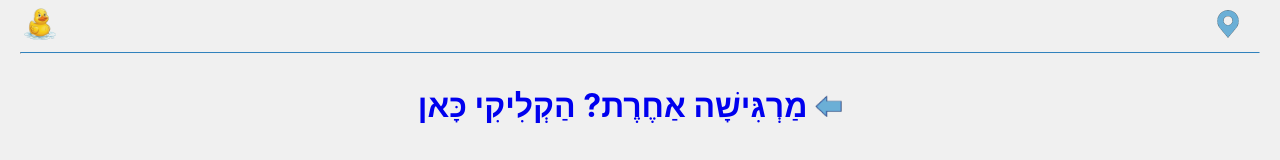
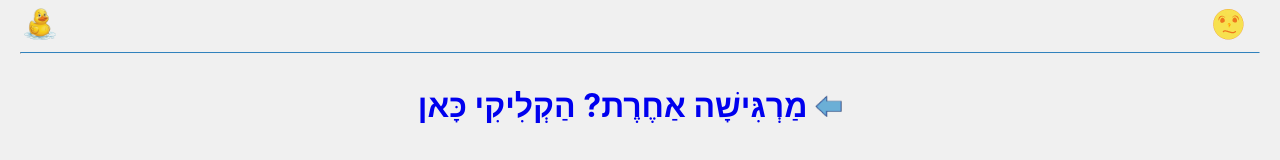
Before and after one commit to applikef/iam, a React (Create React App) app: page /explore in a window 1280 px wide. Shown: the top 160 px of the page. Built offline with nearby package versions, Linux system fonts and the light colour scheme.

Commit message:
change feelings icon + minor

```diff
--- a/public/resources/intro.html
+++ b/public/resources/intro.html
@@ -5,7 +5,7 @@
   <body>
     <h2 class="light-color">
       המטרה שלנו היא ליצור מרחב לשיחה פתוחה.
-      נשתמש בעמוד הבא כדי לתת לילד לדברר את תחושותיו ובמידת הצורך בעמוד נוסף כדי לדבר על דרכי התמודדות.
+      נשתמש בעמוד הבא כדי לדברר את תחושותינו ובמידת הצורך בעמוד נוסף כדי לדבר על דרכי התמודדות.
     </h2>
     </body>
 </html>
--- a/src/components/shared/Banner/Banner.tsx
+++ b/src/components/shared/Banner/Banner.tsx
@@ -10,7 +10,7 @@ export const Banner = () => {
         <div>
           <div className="banner-icon-bar">
             <Link to={"/feelings"}>
-              <img src={ MediaUtil.getAppIcon(APP_ICONS.MOODS) }
+              <img src={ MediaUtil.getAppIcon(APP_ICONS.FEELINGS) }
                 className="banner-icon"
                 title="אֵיךְ אֲנִי מַרְגִּישָׁה?"  alt="אֵיךְ אֲנִי מַרְגִּישָׁה?" />
             </Link>
--- a/src/utils/MediaUtils.ts
+++ b/src/utils/MediaUtils.ts
@@ -5,8 +5,8 @@ export class MediaUtil {
     switch(iconType) {
       case APP_ICONS.HOME:
         return IMAGE_BASE_URL + "resources/icons/duckyHome128.png";
-      case APP_ICONS.MOODS:
-        return IMAGE_BASE_URL+"resources/icons/pin128.png";
+      case APP_ICONS.FEELINGS:
+        return IMAGE_BASE_URL+"resources/icons/feelings128.png";
       case APP_ICONS.CALM_FRIEND:
         return IMAGE_BASE_URL+"resources/icons/ducky-duck-calm.png";
       case APP_ICONS.HAPPY_FRIEND:
--- a/src/utils/constantsUtil.ts
+++ b/src/utils/constantsUtil.ts
@@ -9,7 +9,7 @@ export const enum POLARITY {
 };
 
 export const enum APP_ICONS {
-  HOME, MOODS, CALM_FRIEND, HAPPY_FRIEND, THINKING_FRIEND, ARROW_RTL
+  HOME, FEELINGS, CALM_FRIEND, HAPPY_FRIEND, THINKING_FRIEND, ARROW_RTL
 }
 
 export const DEFAULT_FRIEND_HEIGHT = "128px"
```
Also changed, not shown: public/resources/icons/feelings128.png (added), public/resources/icons/pin128.png (deleted).
